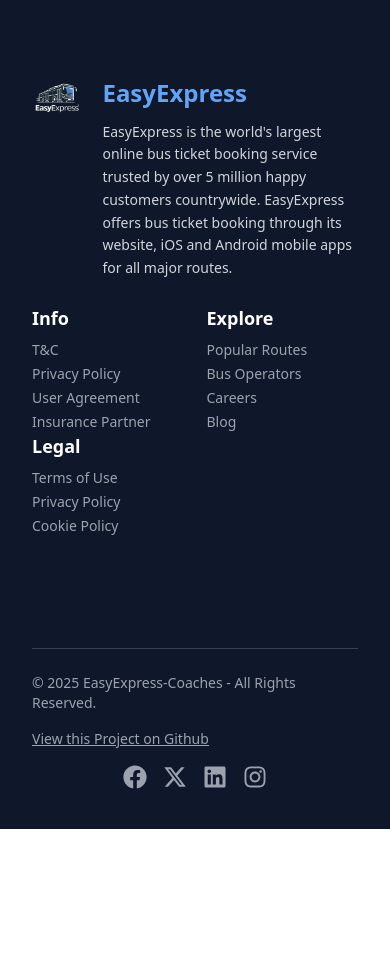
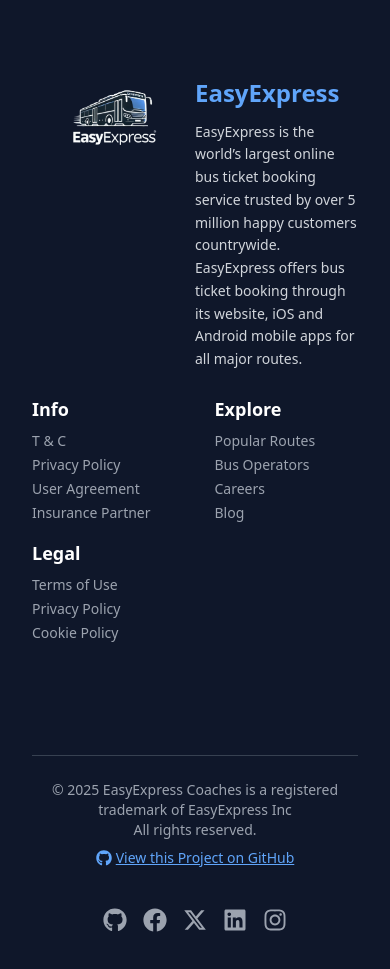
Before and after one commit to DennisKoskei/easyexpress-bus-booking-system, a Next.js app: page /about in a window 390 px wide. Shown: the part 7560-8529 px from the top of the page. Before the commit the page ends 8389 px from the top, so only its background shows below. Built offline with nearby package versions, Linux system fonts and the light colour scheme; no server answers.

Commit message:
style: update Footer component layout for better mobile and tablet support
1. Also extracted Footer component text to strings.ts file

```diff
--- a/app/_components/Footer.tsx
+++ b/app/_components/Footer.tsx
@@ -1,7 +1,10 @@
 import React from "react";
 import Image from "next/image";
+import Link from "next/link";
 import { FaFacebook, FaInstagram, FaLinkedin } from "react-icons/fa";
-import { FaXTwitter } from "react-icons/fa6";
+import { FaXTwitter, FaGithub } from "react-icons/fa6";
+import { SOCIAL_LINKS } from "@constants/constants";
+import { STRINGS } from "@constants/strings";
 
 const Footer = () => {
   return (
@@ -9,32 +12,39 @@ const Footer = () => {
       {/* Top Section */}
       <div className="flex flex-col md:flex-row justify-between pb-28 pt-10 border-b border-gray-700">
         {/* Company Info */}
-        <div className="md:w-1/2 space-x-5 flex flex-row">
-          <div className="md:w-1/3">
+        <div className="w-full flex flex-wrap sm:flex-nowrap sm:w-full md:w-1/2 space-x-0 sm:space-x-5 flex-row">
+          {/* Logo Section */}
+          <div className="w-1/2 sm:w-1/3 flex justify-center sm:justify-start mb-4 sm:mb-0">
+            <div className="w-24 h-24 md:w-36 md:h-36 relative">
               <Image
                 src="/Assets/easyexpress-bus-logo.png"
                 alt="EasyExpress Logo"
                 width={300}
                 height={100}
+                className="h-auto w-auto max-w-full object-contain"
               />
             </div>
-          <div className="md:w-3/4 space-y-3">
-            <h3 className="text-2xl font-bold text-blue-400">EasyExpress</h3>
+          </div>
+
+          {/* Text Section */}
+          <div className="w-1/2 sm:w-2/3 space-y-3 text-left">
+            <h3 className="text-2xl font-bold text-blue-400">
+              {" "}
+              {STRINGS.company.name}
+            </h3>
             <p className="text-gray-300 text-sm leading-relaxed">
-              EasyExpress is the world&apos;s largest online bus ticket booking
-              service trusted by over 5 million happy customers countrywide.
-              EasyExpress offers bus ticket booking through its website, iOS and
-              Android mobile apps for all major routes.
+              {" "}
+              {STRINGS.company.info}
             </p>
           </div>
         </div>
 
         {/* Quick Links */}
-        <div className="flex flex-wrap md:flex-nowrap gap-x-14 mt-6 md:mt-0 text-sm">
+        <div className="flex flex-wrap md:flex-nowrap gap-y-4 md:gap-y-0 gap-x-16 mt-6 md:mt-0 text-sm">
           <div>
-            <h2 className="text-lg font-semibold pb-2">Info</h2>
+            <h2 className="text-lg font-semibold pb-2"> Info </h2>
             <ul className="text-gray-400 space-y-1 ">
-              <li className="hover:text-blue-400 cursor-pointer">T&C</li>
+              <li className="hover:text-blue-400 cursor-pointer"> T & C </li>
               <li className="hover:text-blue-400 cursor-pointer">
                 Privacy Policy
               </li>
@@ -48,7 +58,7 @@ const Footer = () => {
           </div>
 
           <div>
-            <h2 className="text-lg font-semibold pb-2">Explore</h2>
+            <h2 className="text-lg font-semibold pb-2"> Explore </h2>
             <ul className="text-gray-400 space-y-1">
               <li className="hover:text-blue-400 cursor-pointer">
                 Popular Routes
@@ -56,13 +66,13 @@ const Footer = () => {
               <li className="hover:text-blue-400 cursor-pointer">
                 Bus Operators
               </li>
-              <li className="hover:text-blue-400 cursor-pointer">Careers</li>
-              <li className="hover:text-blue-400 cursor-pointer">Blog</li>
+              <li className="hover:text-blue-400 cursor-pointer"> Careers </li>
+              <li className="hover:text-blue-400 cursor-pointer"> Blog </li>
             </ul>
           </div>
 
           <div>
-            <h2 className="text-lg font-semibold pb-2">Legal</h2>
+            <h2 className="text-lg font-semibold pb-2"> Legal </h2>
             <ul className="text-gray-400 space-y-1">
               <li className="hover:text-blue-400 cursor-pointer">
                 Terms of Use
@@ -79,28 +89,61 @@ const Footer = () => {
       </div>
 
       {/* Bottom Section */}
-      <div className="flex flex-col md:flex-row justify-between items-center pt-6">
-        <div className="flex flex-col md:flex-row gap-4">
-          <p className="text-gray-400 text-sm">
-            © 2025 EasyExpress-Coaches - All Rights Reserved.
+      <div className="flex flex-col md:flex-row text-center sm:text-left justify-between items-center pt-6">
+        <div className="flex flex-col md:flex-row md:gap-x-4 items-center md:items-start">
+          <p className="text-gray-400 text-sm flex flex-col md:flex-row items-center">
+            {STRINGS.copyright.year}
+            <span className="md:ml-2">{STRINGS.copyright.text}</span>
           </p>
-          <p className="text-gray-400 text-sm underline">
+
           <a
-              href="https://github.com/DennisKoskei/easyexpress-bus-booking-system.git"
+            href={SOCIAL_LINKS.githubRepo}
             target="_blank"
-              rel="noopener noreferrer" // Important for security
+            rel="noopener noreferrer"
+            className="text-blue-400 flex items-center mt-2 md:mt-0 hover:text-blue-600 transition underline underline-offset-3 text-sm"
           >
-              View this Project on Github
+            <FaGithub className="w-4 h-4 mr-1" />
+            View this Project on GitHub
           </a>
-          </p>
         </div>
 
         {/* Social Icons */}
-        <div className="flex space-x-4 mt-4 md:mt-0">
+        <div className="flex space-x-4 mt-10 md:mt-0">
+          <Link
+            href={SOCIAL_LINKS.github}
+            target="_blank"
+            rel="noopener noreferrer"
+          >
+            <FaGithub className="w-6 h-6 text-gray-400 hover:text-blue-500 transition" />
+          </Link>
+          <Link
+            href={SOCIAL_LINKS.facebook}
+            target="_blank"
+            rel="noopener noreferrer"
+          >
             <FaFacebook className="w-6 h-6 text-gray-400 hover:text-blue-500 transition" />
+          </Link>
+          <Link
+            href={SOCIAL_LINKS.twitter}
+            target="_blank"
+            rel="noopener noreferrer"
+          >
             <FaXTwitter className="w-6 h-6 text-gray-400 hover:text-blue-500 transition" />
+          </Link>
+          <Link
+            href={SOCIAL_LINKS.linkedin}
+            target="_blank"
+            rel="noopener noreferrer"
+          >
             <FaLinkedin className="w-6 h-6 text-gray-400 hover:text-blue-500 transition" />
+          </Link>
+          <Link
+            href={SOCIAL_LINKS.instagram}
+            target="_blank"
+            rel="noopener noreferrer"
+          >
             <FaInstagram className="w-6 h-6 text-gray-400 hover:text-pink-500 transition" />
+          </Link>
         </div>
       </div>
     </footer>
--- a/app/constants/constants.ts
+++ b/app/constants/constants.ts
@@ -1,3 +1,15 @@
+// @constants/constants
+
+export const SOCIAL_LINKS = {
+  github: "https://github.com/DennisKoskei/",
+  githubRepo:
+    "https://github.com/DennisKoskei/easyexpress-bus-booking-system.git",
+  facebook: "#",
+  twitter: "#",
+  linkedin: "#",
+  instagram: "#",
+};
+
 export const navLinks = [
   {
     id: 1,
--- /dev/null
+++ b/app/constants/strings.ts
@@ -0,0 +1,12 @@
+// constants/strings.ts
+
+export const STRINGS = {
+  company: {
+    name: "EasyExpress",
+    info: `EasyExpress is the world’s largest online bus ticket booking service trusted by over 5 million happy customers countrywide. EasyExpress offers bus ticket booking through its website, iOS and Android mobile apps for all major routes.`,
+  },
+  copyright: {
+    year: `© 2025 EasyExpress Coaches is a registered trademark of EasyExpress Inc`,
+    text: "All rights reserved.",
+  },
+};
```
Lines whose indentation alone changed are shown as unchanged.
